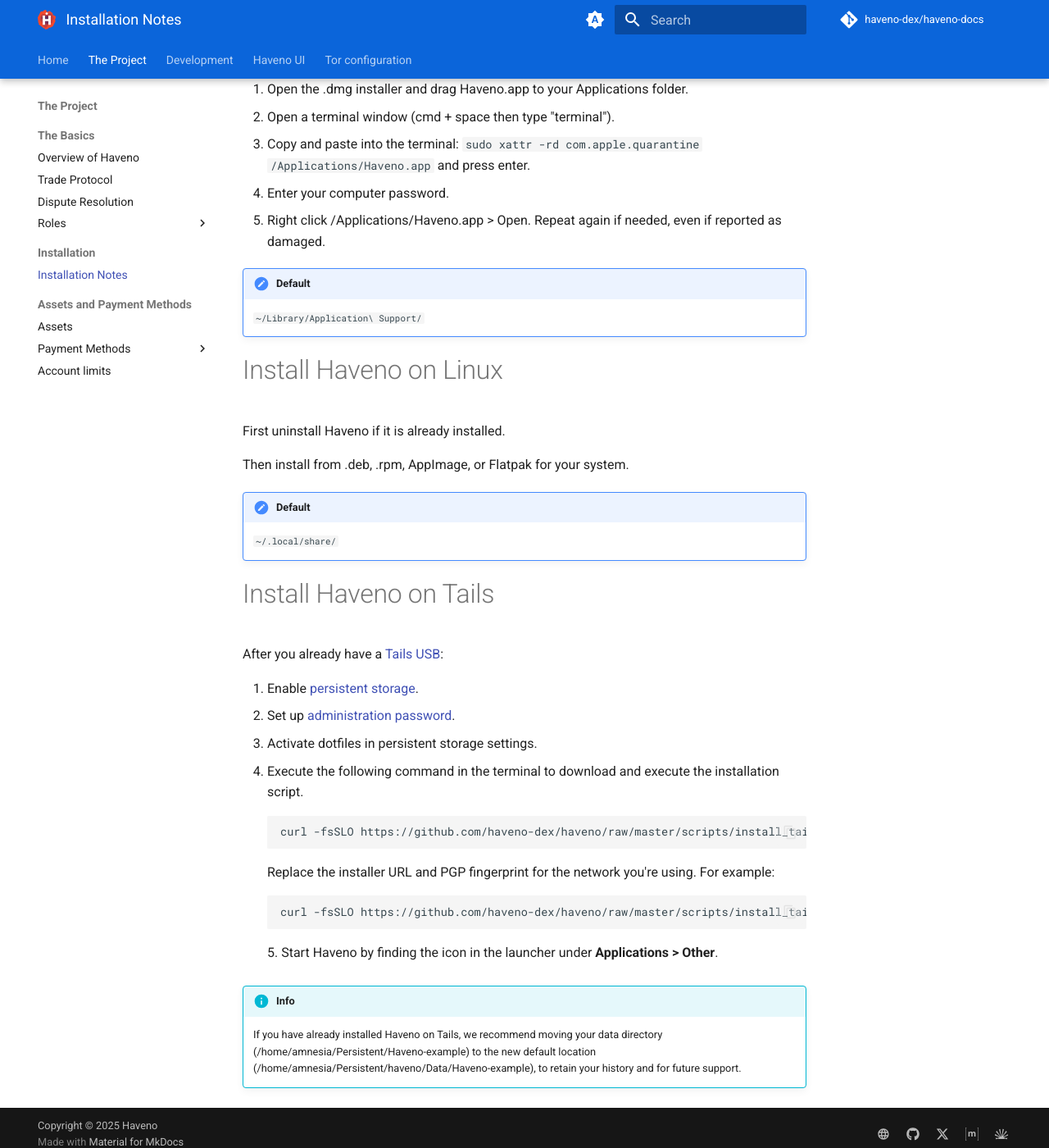
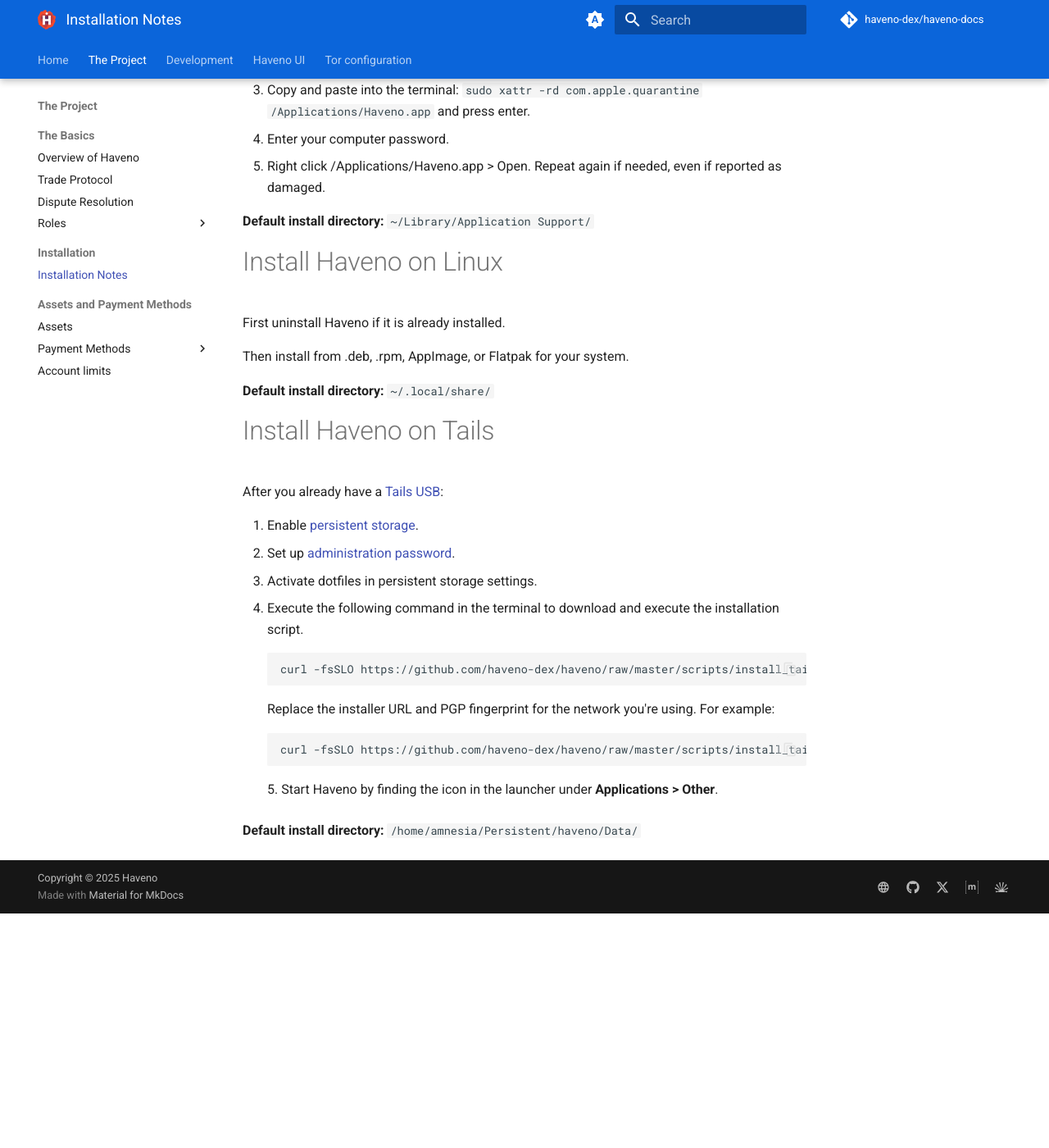
Before and after one commit to haveno-dex/haveno-docs, an MkDocs documentation site: the page built from docs/the-project/installation/installation_notes.md, in a window 1280 px wide and 1400 px high, scrolled down 765 px. Shown: the whole window at 82% size. Built offline with MkDocs 1.6.1 and Material for MkDocs 9.7.7, drawn with Linux system fonts in a browser that asks for light colours; plug-ins that fetch from the network failed and are left out; comment, search, counter and statistics services are not loaded; the version menu is left out; after the commit the page ends 1879 px from its top, so only the background shows below that; some of the changed text lies outside the part shown.

Commit message:
update installation notes (#62)

````diff
--- a/docs/the-project/installation/installation_notes.md
+++ b/docs/the-project/installation/installation_notes.md
@@ -3,7 +3,7 @@
 !!! Warning
     The Haveno project does not provide installers, because we do no operate or endorse any mainnet network.
 
-    First find a third party network, and then use their installer or build their repository by customizing [these instructions](https://docs.haveno.exchange/development/installing/).
+    First find a third party network and then use their installer, or build their repository by customizing [these instructions](https://docs.haveno.exchange/development/installing/).
 
 # Install Haveno on Windows
 
@@ -11,8 +11,7 @@
 
 Then run the .exe installer normally.
 
-!!! Default install directory
-    `~\AppData\Roaming\`
+**Default install directory:** `~\AppData\Roaming\`
 
 # Install Haveno on macOS
 
@@ -27,8 +26,7 @@
 4. Enter your computer password.
 5. Right click /Applications/Haveno.app > Open. Repeat again if needed, even if reported as damaged.
 
-!!! Default install directory
-    `~/Library/Application\ Support/`
+**Default install directory:** `~/Library/Application Support/`
 
 # Install Haveno on Linux
 
@@ -36,8 +34,7 @@
 
 Then install from .deb, .rpm, AppImage, or Flatpak for your system.
 
-!!! Default install directory
-    `~/.local/share/`
+**Default install directory:** `~/.local/share/`
 
 # Install Haveno on Tails
 
@@ -59,5 +56,4 @@
     ```
 5. Start Haveno by finding the icon in the launcher under **Applications > Other**.
 
-!!! info
-    If you have already installed Haveno on Tails, we recommend moving your data directory (/home/amnesia/Persistent/Haveno-example) to the new default location (/home/amnesia/Persistent/haveno/Data/Haveno-example), to retain your history and for future support.
+**Default install directory:** `/home/amnesia/Persistent/haveno/Data/`
````
